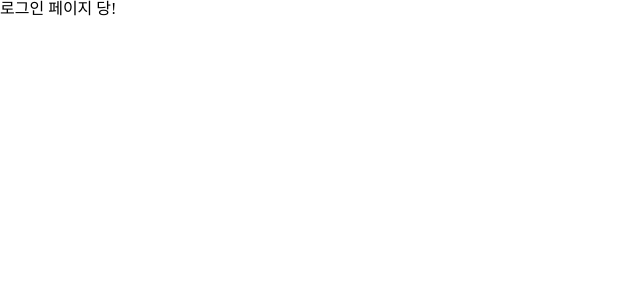
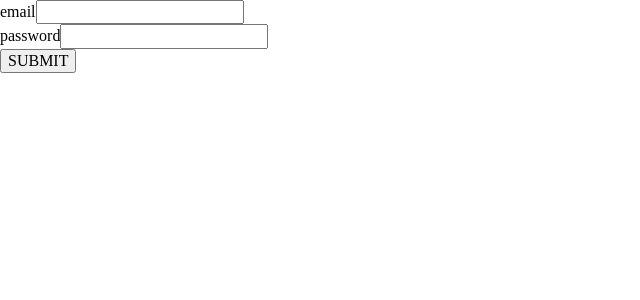
Before and after one commit to CAUCSE/CAUSW_frontend, a React (Create React App) app: page /signin in a window 1280 px wide. Shown: the top 300 px of the page, without its empty margins (0-640 px from the left). Built offline with nearby package versions, Linux system fonts and the light colour scheme.

Commit message:
feat: 로그인 페이지 구조 정립

```diff
--- a/package.json
+++ b/package.json
@@ -10,9 +10,11 @@
     "@types/node": "^12.0.0",
     "@types/react": "^17.0.0",
     "@types/react-dom": "^17.0.0",
+    "axios": "^0.21.1",
     "mobx": "^6.3.2",
     "react": "^17.0.2",
     "react-dom": "^17.0.2",
+    "react-hook-form": "^7.12.1",
     "react-router-dom": "^5.2.0",
     "react-scripts": "4.0.3",
     "styled-components": "^5.3.0",
--- /dev/null
+++ b/src/@types/Auth.ts
@@ -0,0 +1,11 @@
+export interface ReqSignIn {
+  email: string;
+  password: string;
+}
+
+export enum UserState {
+  WAIT = 'wait',
+  ACTIVE = 'active',
+  INACTIVE = 'inactive',
+  BLOCKED = 'blocked',
+}
--- a/src/PageRouter.tsx
+++ b/src/PageRouter.tsx
@@ -1,12 +1,14 @@
 import { BrowserRouter as Router, Switch, Route, Redirect } from 'react-router-dom';
 import { PAGE_URL } from './configs/path';
 import { useRootStore } from './stores/RootStore';
+import { PageSignIn } from './pages/singIn';
 
 export const PageRouter: React.FC = () => {
   return (
     <Router basename={PAGE_URL.Main}>
       <Switch>
-        <Route path={PAGE_URL.SingIn} exact component={() => <>로그인 페이지 당!</>} />
+        <Route path={PAGE_URL.SingIn} exact component={PageSignIn} />
+        <Route path={PAGE_URL.Err404} exact component={() => <>404</>} />
 
         <AuthRouter>
           <Route path={PAGE_URL.Main} component={() => <>메인 페이지 당!</>} />
@@ -28,7 +30,7 @@ const AuthRouter: React.FC = ({ children, ...rest }) => {
         ) : (
           <Redirect
             to={{
-              pathname: PAGE_URL.SignUp,
+              pathname: PAGE_URL.SingIn,
               state: { from: location },
             }}
           />
--- /dev/null
+++ b/src/configs/axios.ts
@@ -0,0 +1,24 @@
+import axios from 'axios';
+import { PAGE_URL } from './path';
+
+export const API = axios.create({
+  baseURL: 'http://localhost:3000',
+});
+
+// 응답 인터셉터 추가
+API.interceptors.response.use(
+  response => response,
+  error => {
+    const {
+      response: { status },
+    } = error;
+
+    if (status === 404) {
+      location.href = PAGE_URL.Err404;
+    } else if (status === 500) {
+      location.href = PAGE_URL.Err404;
+    }
+
+    return Promise.reject(error);
+  },
+);
--- a/src/configs/path.ts
+++ b/src/configs/path.ts
@@ -2,6 +2,8 @@ export enum PAGE_URL {
   Main = '/',
   SingIn = '/signin',
   SignUp = '/singup',
+
+  Err404 = '/error/404',
 }
 
 export enum API_URI {}
--- /dev/null
+++ b/src/pages/singIn/PageSignIn.tsx
@@ -0,0 +1,67 @@
+import React, { useCallback } from 'react';
+import { useForm } from 'react-hook-form';
+import { useRootStore } from '../../stores/RootStore';
+import { ReqSignIn } from '../../@types/Auth';
+
+export const PageSignIn: React.FC = React.memo(() => {
+  // 1. 유효성 검사
+  // const {email, password} = data;
+  // if(emailRex.test(email)) 이메일이 이메일 양식인지
+  // if(passwordRex.test(password)) 비밀번호가 비밀번호 양식인지
+
+  const { auth } = useRootStore();
+  const {
+    register,
+    handleSubmit,
+    formState: { errors },
+    reset,
+  } = useForm();
+  const onSubmit = useCallback(async (body: ReqSignIn) => {
+    try {
+      await auth.signIn(body);
+      reset();
+      // TODO: 메인페이지 이동
+    } catch (code) {
+      if (code === 401) {
+        alert('이메일, 비밀번호를 확인해주세요.');
+      }
+    }
+  }, []);
+
+  return (
+    <form onSubmit={handleSubmit(onSubmit)}>
+      <div>
+        <label htmlFor="email">email</label>
+        <input
+          id="email"
+          {...register('email', {
+            required: '이메일을 입력해주세요.',
+            pattern: {
+              value: /\S+@\S+\.\S+/,
+              message: '이메일 양식을 확인해주세요.',
+            },
+          })}
+          type="email"
+        />
+        {errors.email && <span role="alert">{errors.email.message}</span>}
+      </div>
+      <div>
+        <label htmlFor="password">password</label>
+        <input
+          id="password"
+          {...register('password', {
+            required: '비밀번호를 입력해주세요.',
+            // TODO: 비밀번호 패턴 찾아서 넣기
+            // pattern: {
+            //   value: /\S+@\S+\.\S+/,
+            //   message: '이메일 양식을 확인해주세요.',
+            // },
+          })}
+          type="password"
+        />
+        {errors.password && <span role="alert">{errors.password.message}</span>}
+      </div>
+      <button type="submit">SUBMIT</button>
+    </form>
+  );
+});
--- /dev/null
+++ b/src/pages/singIn/index.ts
@@ -0,0 +1 @@
+export { PageSignIn } from './PageSignIn';
--- a/src/stores/AuthStore.tsx
+++ b/src/stores/AuthStore.tsx
@@ -1,12 +1,30 @@
+import { AuthRepoImpl } from './repositories/AuthRepo';
+import { ReqSignIn } from '../@types/Auth';
+import { UserModel } from './models/UserModel';
+
 export class AuthStore {
   rootStore: Store.Root;
+  user: UserModel | null;
 
   constructor(rootStore: Store.Root) {
     this.rootStore = rootStore;
+    this.user = null;
   }
 
-  private _isSignIn = false; // 임시
+  async signIn(body: ReqSignIn): Promise<any> {
+    try {
+      const { data } = await AuthRepoImpl.signIn(body);
+      this.user = new UserModel(data);
+    } catch (error) {
+      throw 401;
+    }
+  }
+
+  signOut(): void {
+    this.user = null;
+  }
+
   get isSignIn(): boolean {
-    return this._isSignIn;
+    return this.user !== null;
   }
 }
--- /dev/null
+++ b/src/stores/models/UserModel.ts
@@ -0,0 +1,19 @@
+import { UserState } from '../../@types/Auth';
+
+export class UserModel {
+  email: string;
+  name: string;
+  admission_year: string;
+  role: string; // TODO: ENUM으로 변경
+  profile_image?: string;
+  state: UserState;
+  student_id?: string;
+
+  constructor(data: any) {
+    this.email = data.email;
+    this.name = data.name;
+    this.admission_year = data.admission_year;
+    this.role = data.role;
+    this.state = data.state;
+  }
+}
--- /dev/null
+++ b/src/stores/repositories/AuthRepo.ts
@@ -0,0 +1,10 @@
+import { ReqSignIn } from '../../@types/Auth';
+import { API } from '../../configs/axios';
+
+class AuthRepo {
+  signIn = async (body: ReqSignIn): Promise<any> => API.post('/sign-in', body);
+}
+
+export const AuthRepoImpl = new AuthRepo();
+
+// Front-end <- axios -> Back-end
```
Also changed, not shown: 1 other file (tests, documents, lock files or other folders).
